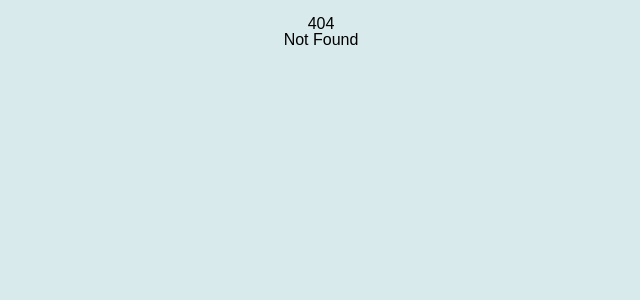
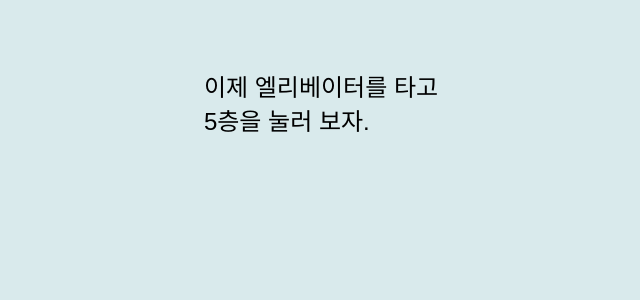
Before and after one commit to skojphy/zip-tal, a SvelteKit app: page /end in a window 1280 px wide. Before the commit this address had no page. Shown: the top 300 px of the page, without its empty margins (319-959 px from the left). Built offline with nearby package versions, Linux system fonts and the light colour scheme; a web font is replaced by a local one.

Commit message:
feat: 최종 페이지 추가

```diff
--- /dev/null
+++ b/src/routes/end/+page.svelte
@@ -0,0 +1,16 @@
+<h1 class="visually-hidden">최종 페이지</h1>
+
+<div>
+	<p>이제 엘리베이터를 타고</p>
+	<p>5층을 눌러 보자.</p>
+</div>
+
+<style>
+	div {
+		margin: 50px auto;
+	}
+	p {
+		font-size: x-large;
+		margin: 10px auto;
+	}
+</style>
```
